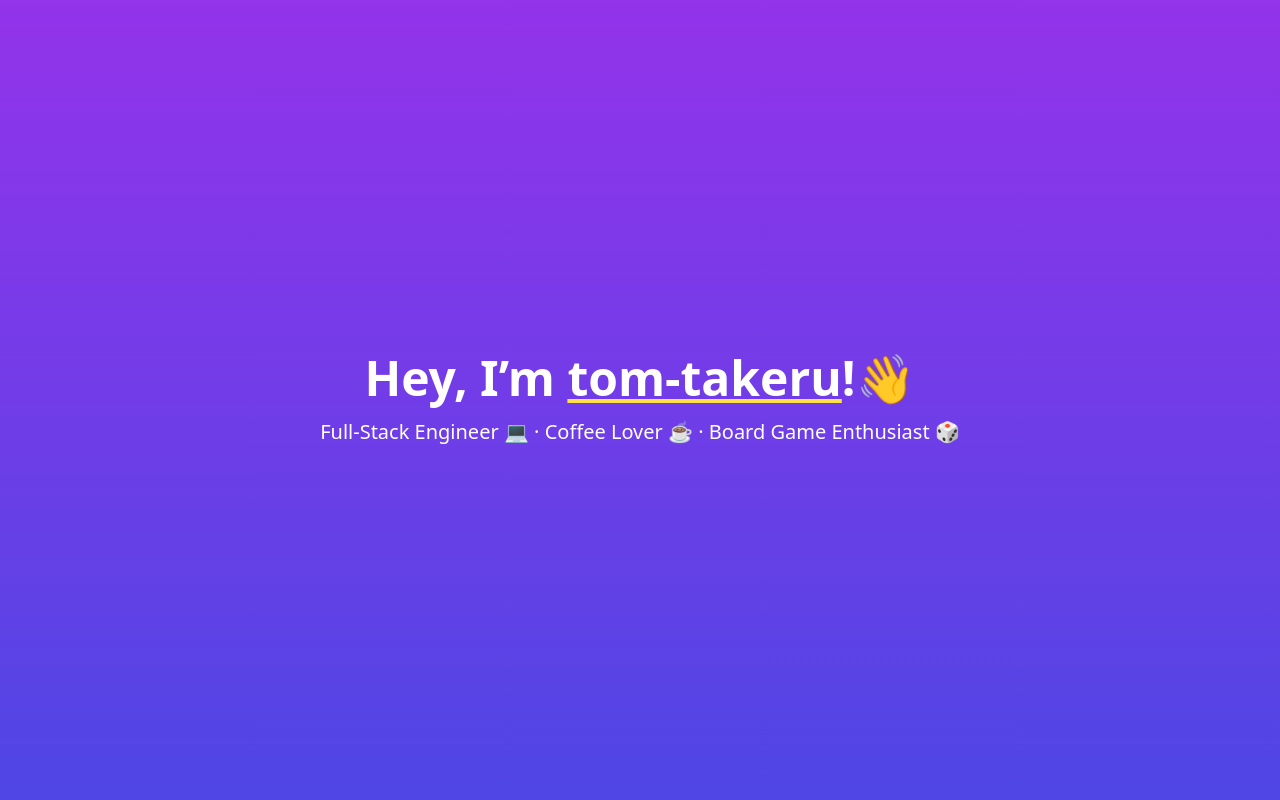
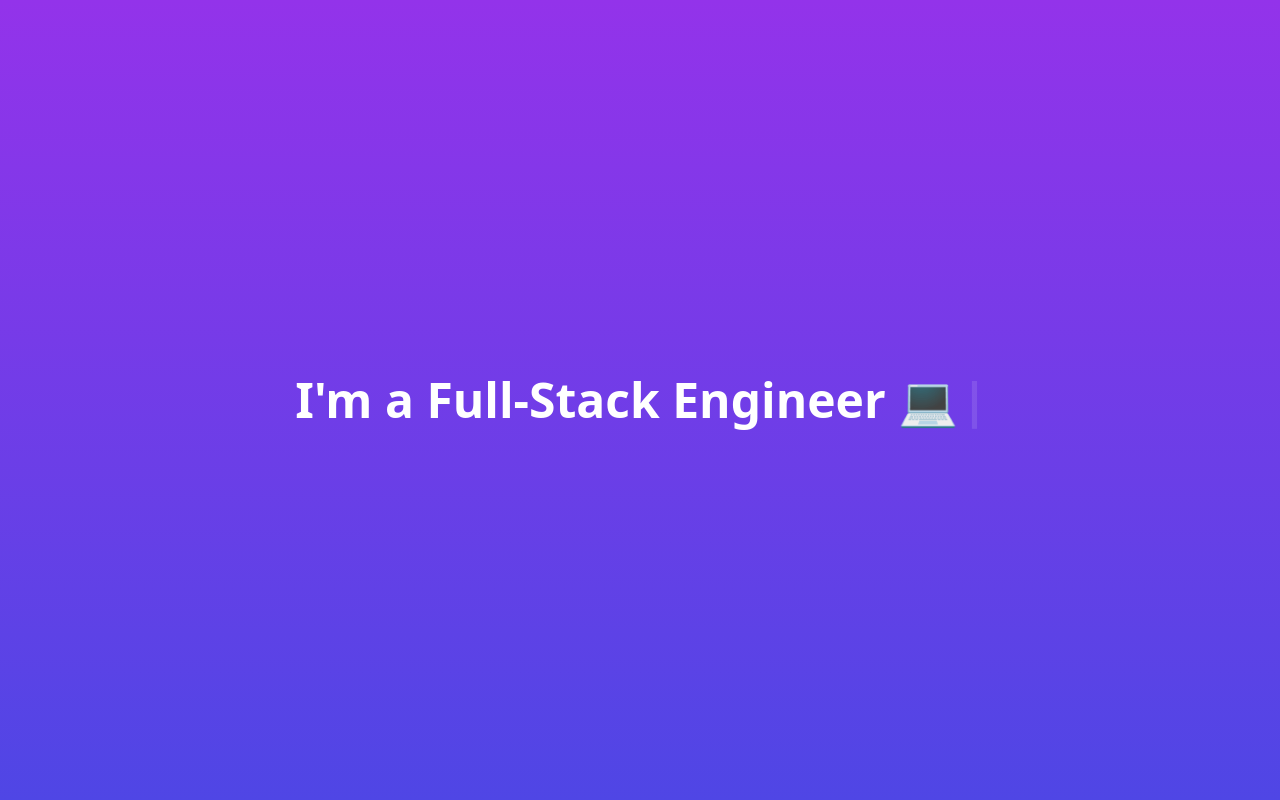
Before and after one commit to tom-takeru/getting-started-with-tom-takeru, a Next.js app: page / in a window 1280 px wide. Shown: the top 800 px of the page. Built offline with nearby package versions, Linux system fonts and the light colour scheme.

Commit message:
feat: add HeroTyping component to Root for dynamic introduction

```diff
--- /dev/null
+++ b/src/components/HeroTyping.tsx
@@ -0,0 +1,26 @@
+import { Typewriter } from 'react-simple-typewriter';
+
+export default function HeroTyping() {
+  return (
+    <h1
+      className='text-5xl font-extrabold'
+      aria-label='tom-takeru introduction'
+    >
+      I'm a{' '}
+      <Typewriter
+        words={[
+          'tom-takeru!👋',
+          'Full-Stack Engineer 💻',
+          'Coffee Lover ☕',
+          'Board Game Enthusiast 🎲',
+        ]}
+        loop={true}
+        cursor
+        cursorStyle='|'
+        typeSpeed={75}
+        deleteSpeed={30}
+        delaySpeed={2000}
+      />
+    </h1>
+  );
+}
--- a/src/components/Root.tsx
+++ b/src/components/Root.tsx
@@ -1,4 +1,7 @@
+'use client';
+
 import CustomLink from '@/components/CustomLink';
+import HeroTyping from '@/components/HeroTyping';
 import {
   SiDocker,
   SiGithub,
@@ -13,14 +16,6 @@ import {
 } from 'react-icons/si';
 
 // 定数定義
-const HERO = {
-  name: 'tom-takeru',
-  roles: [
-    { label: 'Full-Stack Engineer', emoji: '💻', aria: 'laptop' },
-    { label: 'Coffee Lover', emoji: '☕', aria: 'coffee' },
-    { label: 'Board Game Enthusiast', emoji: '🎲', aria: 'game' },
-  ],
-};
 
 const ABOUT = {
   city: 'Tokyo',
@@ -165,26 +160,7 @@ export default function Root() {
       {/* Hero Section */}
       <section className='flex items-center justify-center h-screen bg-gradient-to-b from-purple-600 to-indigo-600 text-white'>
         <div className='text-center p-8'>
-          <h1 className='text-5xl font-extrabold mb-4'>
-            Hey, I’m{' '}
-            <span className='underline decoration-yellow-300'>{HERO.name}</span>
-            !
-            <span role='img' aria-label='waving hand'>
-              👋
-            </span>
-          </h1>
-          <p className='text-xl'>
-            {HERO.roles.map((role, i) => (
-              <span key={role.label}>
-                {i > 0 && ' · '}
-                {role.label}
-                <span role='img' aria-label={role.aria}>
-                  {' '}
-                  {role.emoji}
-                </span>
-              </span>
-            ))}
-          </p>
+          <HeroTyping />
         </div>
       </section>
 
```
